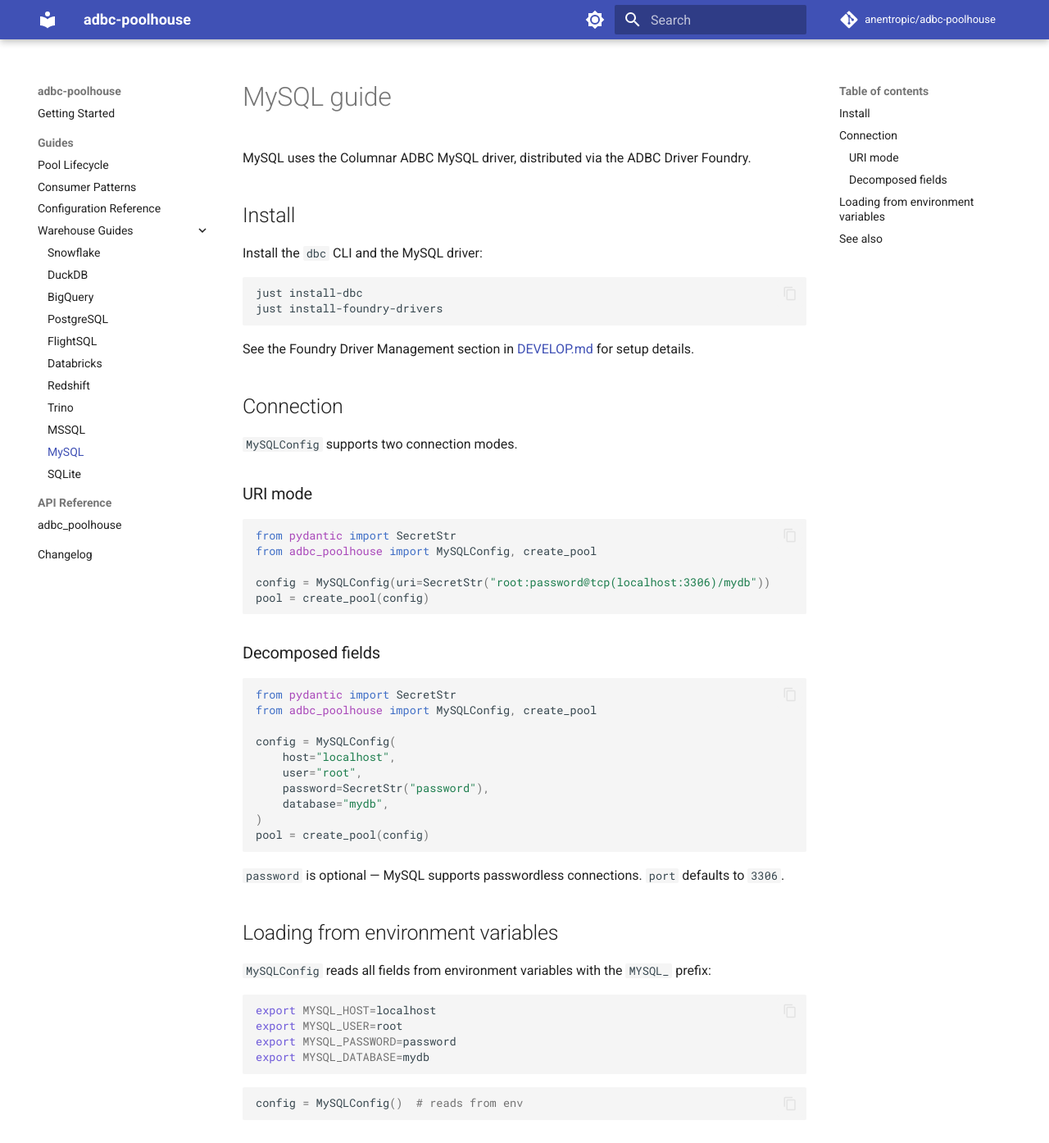
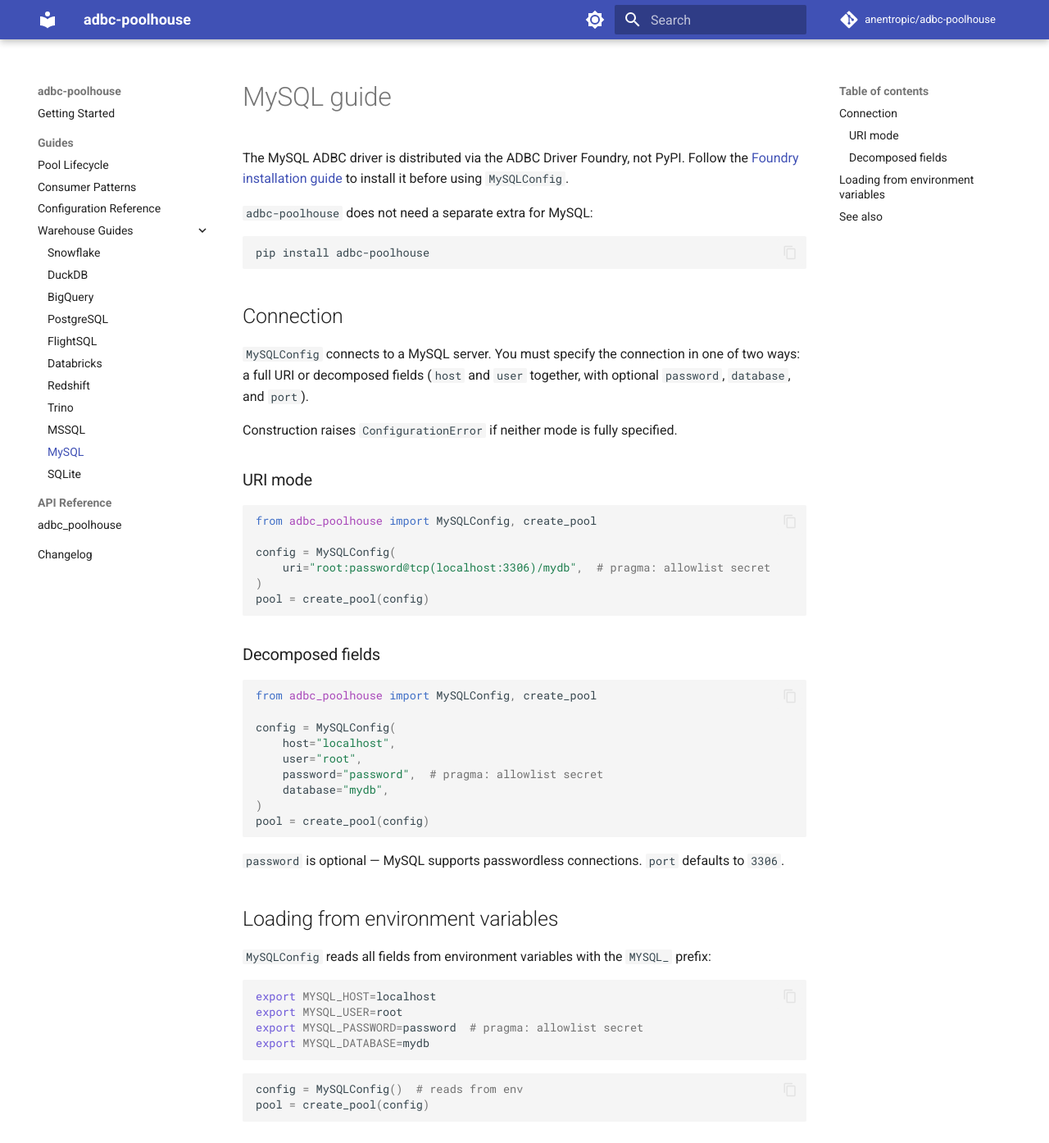
Before and after one commit to anentropic/adbc-poolhouse, an MkDocs documentation site: the page built from docs/src/guides/mysql.md, in a window 1280 px wide and 1400 px high. Shown: the top 1394 px of the window at 82% size. Built offline with MkDocs 1.6.1 and Material for MkDocs 9.7.7, drawn with Linux system fonts in a browser that asks for light colours; comment, search, counter and statistics services are not loaded.

Commit message:
docs(mysql): rewrite guide to match Foundry driver format
Replace maintainer-only justfile install instructions with the standard
Foundry guide opening (Foundry installation link + pip install). Align
Connection, env vars, and See also sections with the Databricks guide
pattern used by all other Foundry driver guides.

Co-Authored-By: Claude Sonnet 4.6 <noreply@anthropic.com>

````diff
--- a/docs/src/guides/mysql.md
+++ b/docs/src/guides/mysql.md
@@ -1,42 +1,42 @@
 # MySQL guide
 
-MySQL uses the Columnar ADBC MySQL driver, distributed via the ADBC Driver Foundry.
+The MySQL ADBC driver is distributed via the ADBC Driver Foundry, not PyPI.
+Follow the [Foundry installation guide](https://arrow.apache.org/adbc/current/driver/installation.html) to install it before using `MySQLConfig`.
 
-## Install
-
-Install the `dbc` CLI and the MySQL driver:
+`adbc-poolhouse` does not need a separate extra for MySQL:
 
 ```bash
-just install-dbc
-just install-foundry-drivers
+pip install adbc-poolhouse
 ```
-
-See the Foundry Driver Management section in [DEVELOP.md](https://github.com/anentropic/adbc-poolhouse/blob/main/DEVELOP.md) for setup details.
 
 ## Connection
 
-`MySQLConfig` supports two connection modes.
+`MySQLConfig` connects to a MySQL server. You must specify the connection in one of two
+ways: a full URI or decomposed fields (`host` and `user` together, with optional
+`password`, `database`, and `port`).
+
+Construction raises `ConfigurationError` if neither mode is fully specified.
 
 ### URI mode
 
 ```python
-from pydantic import SecretStr
 from adbc_poolhouse import MySQLConfig, create_pool
 
-config = MySQLConfig(uri=SecretStr("root:password@tcp(localhost:3306)/mydb"))
+config = MySQLConfig(
+    uri="root:password@tcp(localhost:3306)/mydb",  # pragma: allowlist secret
+)
 pool = create_pool(config)
 ```
 
 ### Decomposed fields
 
 ```python
-from pydantic import SecretStr
 from adbc_poolhouse import MySQLConfig, create_pool
 
 config = MySQLConfig(
     host="localhost",
     user="root",
-    password=SecretStr("password"),
+    password="password",  # pragma: allowlist secret
     database="mydb",
 )
 pool = create_pool(config)
@@ -51,12 +51,13 @@ pool = create_pool(config)
 ```bash
 export MYSQL_HOST=localhost
 export MYSQL_USER=root
-export MYSQL_PASSWORD=password
+export MYSQL_PASSWORD=password  # pragma: allowlist secret
 export MYSQL_DATABASE=mydb
 ```
 
 ```python
 config = MySQLConfig()  # reads from env
+pool = create_pool(config)
 ```
 
 ## See also
````
